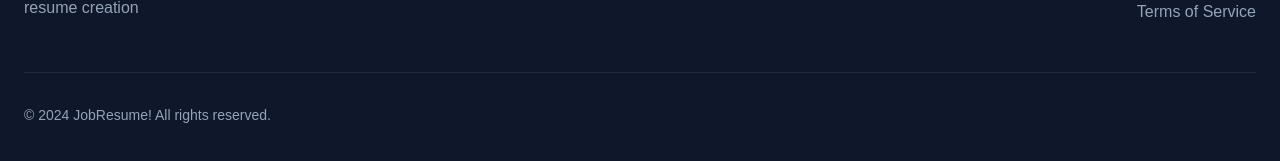
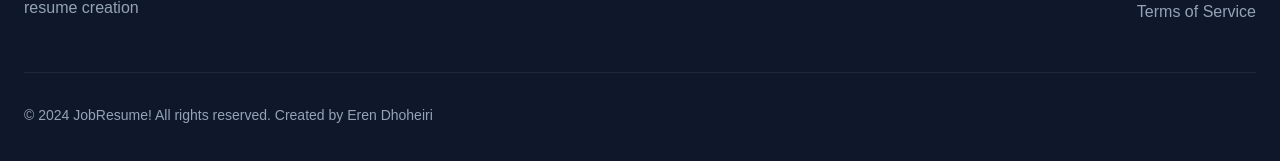
Before and after one commit to erendhoheiri/cv-generator-app, a Next.js app: page / in a window 1280 px wide. Shown: the part 1496-1657 px from the top of the page. Built offline with nearby package versions, Linux system fonts and the light colour scheme.

Commit message:
Add creator attribution link to footer

```diff
--- a/src/app/page.tsx
+++ b/src/app/page.tsx
@@ -190,7 +190,15 @@ export default function CVGeneratorLanding() {
             </div>
 
             <div className='border-t border-slate-800 mt-12 pt-8 text-slate-400 text-sm'>
-              © {new Date().getFullYear()} JobResume! All rights reserved.
+              © {new Date().getFullYear()} JobResume! All rights reserved. Created by{' '}
+              <Link
+                href="https://www.linkedin.com/in/erendhoheiri/"
+                className="hover:text-white transition-colors"
+                target="_blank"
+                rel="noopener noreferrer"
+              >
+                Eren Dhoheiri
+              </Link>
             </div>
           </div>
         </footer>
```
